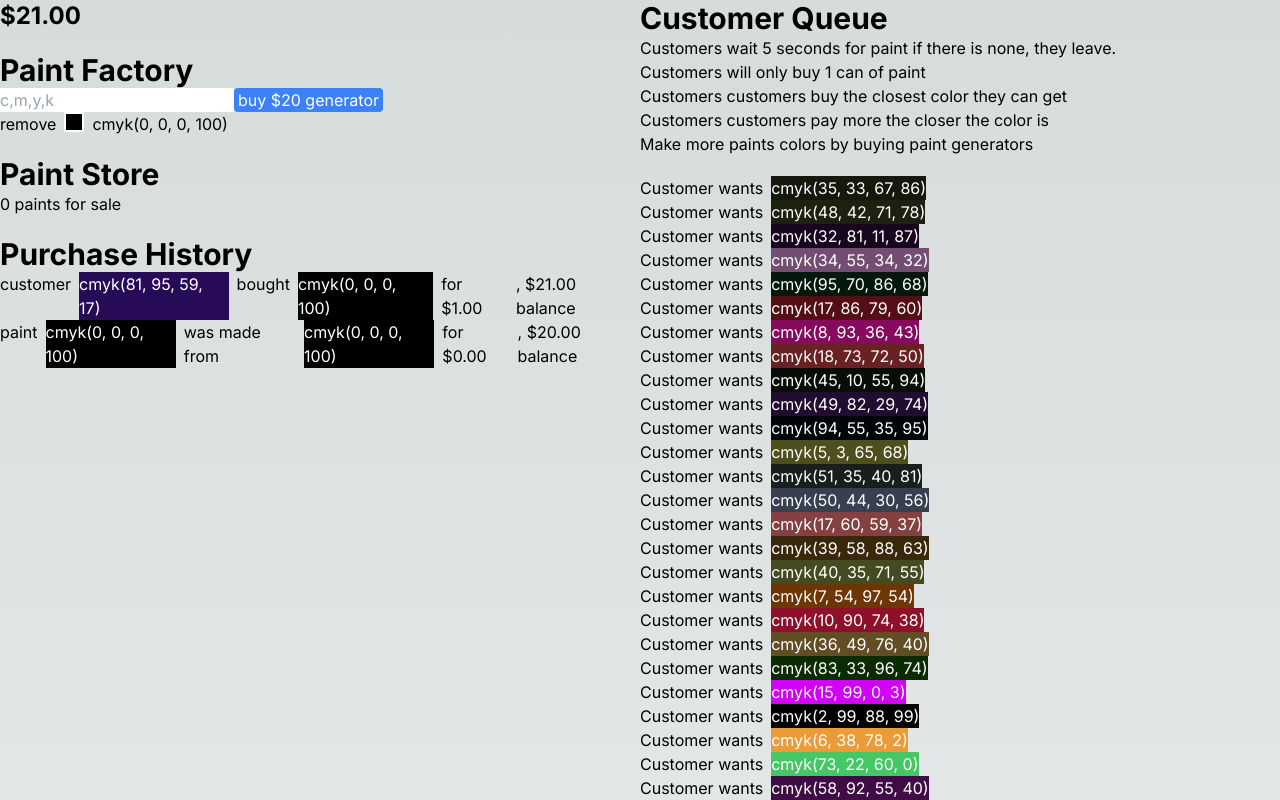
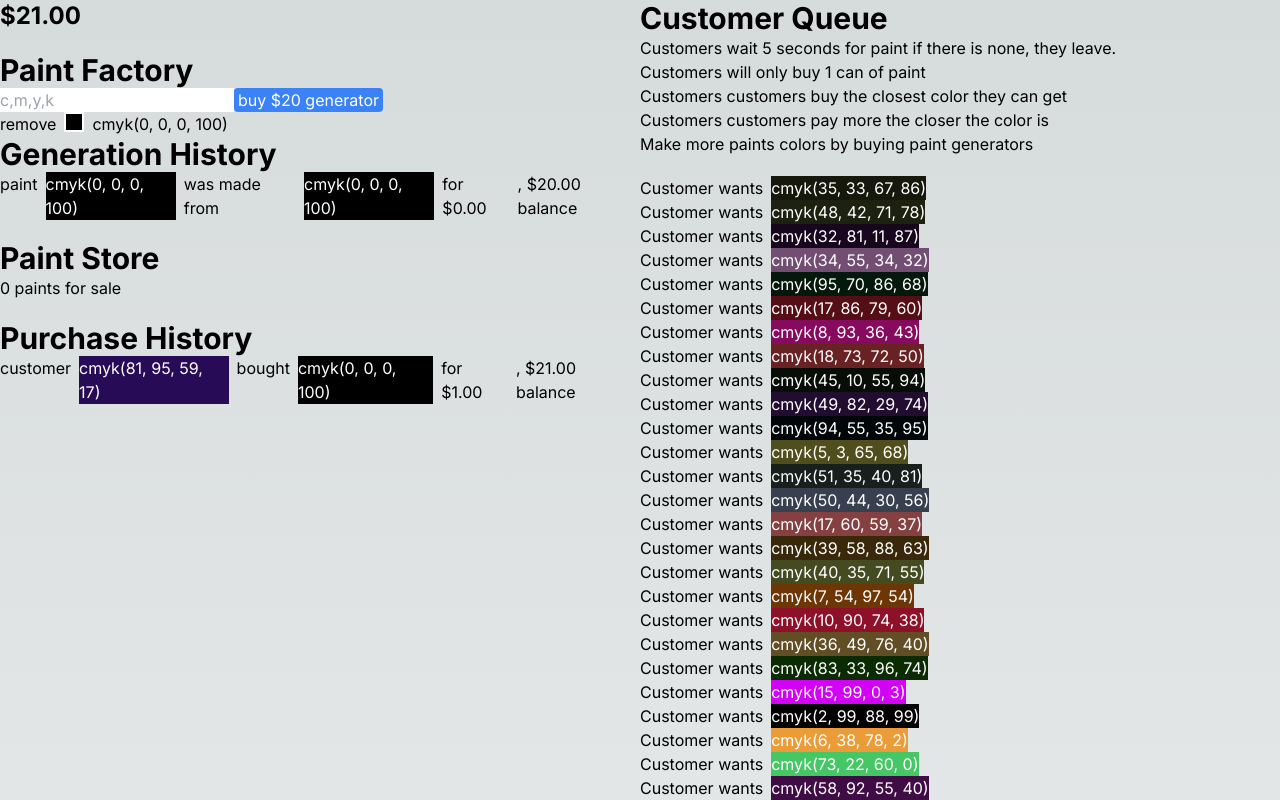
Before and after one commit to cmcnamara87/cmykidle, a Next.js app: page / in a window 1280 px wide. Shown: the top 800 px of the page. Built offline with nearby package versions, Linux system fonts and the light colour scheme.

Commit message:
add more history

```diff
--- a/src/app/page.tsx
+++ b/src/app/page.tsx
@@ -400,12 +400,66 @@ const TwoColumnComponent = () => {
             </div>
           ))}
           {/* Content for the first column */}
+
+          <div>
+            <h2 className="text-3xl font-bold">Generation History</h2>
+            {[...purchaseHistory]
+              .reverse()
+              .filter((p) => p.type === 'internal')
+              .slice(0, 20)
+              .map((purchaseHistory, index) => (
+                <div key={index} className="flex flex-row gap-2">
+                  {purchaseHistory.type === 'internal'
+                    ? 'paint'
+                    : 'customer'}
+                  <div
+                    style={{
+                      backgroundColor: convertCMYKToHex(
+                        purchaseHistory.customer.c,
+                        purchaseHistory.customer.m,
+                        purchaseHistory.customer.y,
+                        purchaseHistory.customer.k
+                      ),
+                      color: 'white',
+                    }}
+                  >
+                    cmyk({purchaseHistory.customer.c},{' '}
+                    {purchaseHistory.customer.m},{' '}
+                    {purchaseHistory.customer.y},{' '}
+                    {purchaseHistory.customer.k})
+                  </div>
+                  {purchaseHistory.type === 'internal'
+                    ? 'was made from'
+                    : 'bought'}
+                  <div
+                    style={{
+                      backgroundColor: convertCMYKToHex(
+                        purchaseHistory.paint.c,
+                        purchaseHistory.paint.m,
+                        purchaseHistory.paint.y,
+                        purchaseHistory.paint.k
+                      ),
+                      color: 'white',
+                    }}
+                  >
+                    cmyk({purchaseHistory.paint.c},{' '}
+                    {purchaseHistory.paint.m},{' '}
+                    {purchaseHistory.paint.y},{' '}
+                    {purchaseHistory.paint.k})
+                  </div>
+                  <div>for ${purchaseHistory.money.toFixed(2)}</div>
+                  <div>
+                    , ${purchaseHistory.balance.toFixed(2)} balance
+                  </div>
+                </div>
+              ))}
+          </div>
         </div>
 
         <div>
           <h2 className="text-3xl font-bold">Paint Store</h2>
           {paints.length} paints for sale
-          <div className="flex flex-row gap-2">
+          <div className="flex flex-row gap-2 flex-wrap">
             {paints.map((paint, index) => (
               <div
                 key={index}
@@ -428,7 +482,8 @@ const TwoColumnComponent = () => {
           <h2 className="text-3xl font-bold">Purchase History</h2>
           {[...purchaseHistory]
             .reverse()
-            .slice(0, 10)
+            .filter((p) => p.type === 'external')
+            .slice(0, 30)
             .map((purchaseHistory, index) => (
               <div key={index} className="flex flex-row gap-2">
                 {purchaseHistory.type === 'internal'
```
